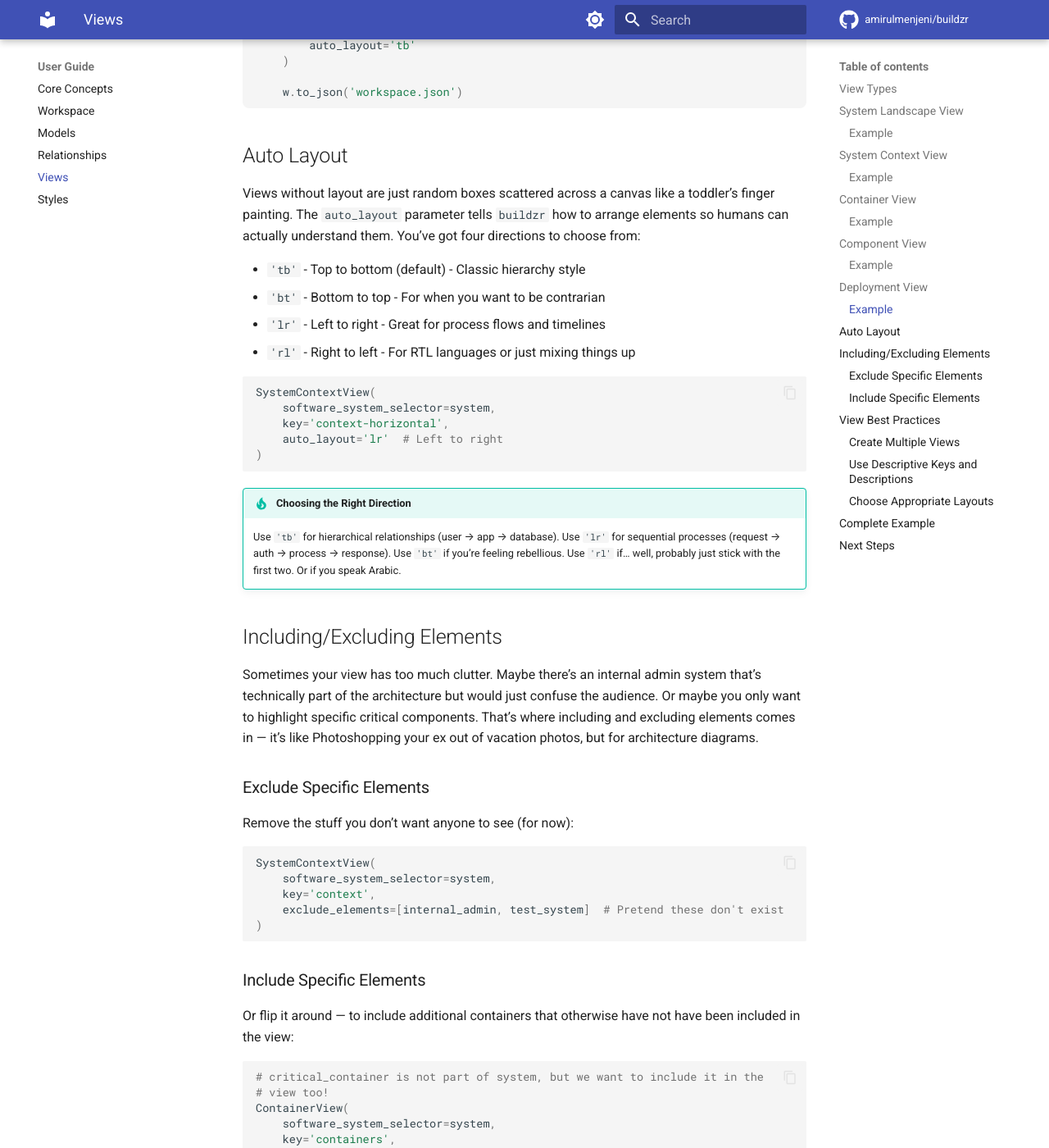
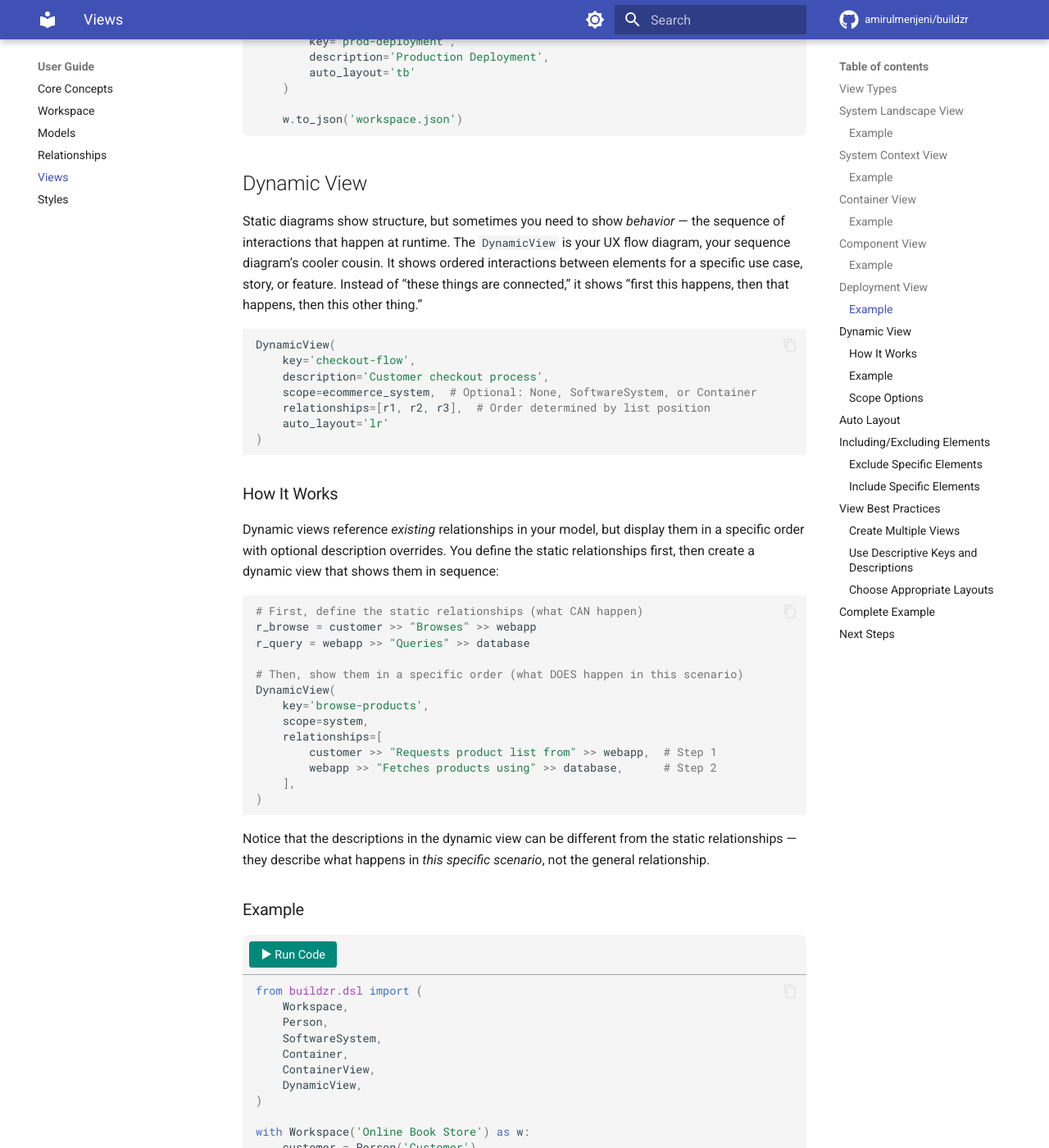
Before and after one commit to amirulmenjeni/buildzr, an MkDocs documentation site: the page built from docs/user-guide/views.md, in a window 1280 px wide and 1400 px high, scrolled down 5696 px. Shown: the whole window at 82% size. Built offline with MkDocs 1.6.1 and Material for MkDocs 9.7.7, drawn with Linux system fonts in a browser that asks for light colours; comment, search, counter and statistics services are not loaded; some of the changed text lies outside the part shown.

Commit message:
docs: add DynamicView section to views user guide
Document the DynamicView feature including:
- Overview and purpose
- How it works with existing relationships
- Complete example with Online Book Store
- Scope options (None, SoftwareSystem, Container)

🤖 Generated with [Claude Code](https://claude.com/claude-code)

Co-Authored-By: Claude Opus 4.5 <noreply@anthropic.com>

````diff
--- a/docs/user-guide/views.md
+++ b/docs/user-guide/views.md
@@ -11,6 +11,7 @@ Views are how you actually *look* at your architecture. Think of them as differe
 - **Container View**: Zooms into a system to show its applications, databases, and services
 - **Component View**: Drills into a container to reveal its internal code structure
 - **Deployment View**: Maps containers to actual infrastructure (servers, clusters, cloud resources)
+- **Dynamic View**: Shows ordered sequences of interactions for a specific use case or feature
 
 ## System Landscape View
 
@@ -247,6 +248,133 @@ with Workspace('w') as w:
     w.to_json('workspace.json')
 ```
 
+## Dynamic View
+
+Static diagrams show structure, but sometimes you need to show *behavior* --- the sequence of interactions that happen at runtime. The `DynamicView` is your UX flow diagram, your sequence diagram's cooler cousin. It shows ordered interactions between elements for a specific use case, story, or feature. Instead of "these things are connected," it shows "first this happens, then that happens, then this other thing."
+
+```python
+# norun
+DynamicView(
+    key='checkout-flow',
+    description='Customer checkout process',
+    scope=ecommerce_system,  # Optional: None, SoftwareSystem, or Container
+    relationships=[r1, r2, r3],  # Order determined by list position
+    auto_layout='lr'
+)
+```
+
+### How It Works
+
+Dynamic views reference *existing* relationships in your model, but display them in a specific order with optional description overrides. You define the static relationships first, then create a dynamic view that shows them in sequence:
+
+```python
+# norun
+# First, define the static relationships (what CAN happen)
+r_browse = customer >> "Browses" >> webapp
+r_query = webapp >> "Queries" >> database
+
+# Then, show them in a specific order (what DOES happen in this scenario)
+DynamicView(
+    key='browse-products',
+    scope=system,
+    relationships=[
+        customer >> "Requests product list from" >> webapp,  # Step 1
+        webapp >> "Fetches products using" >> database,      # Step 2
+    ],
+)
+```
+
+Notice that the descriptions in the dynamic view can be different from the static relationships --- they describe what happens in *this specific scenario*, not the general relationship.
+
+### Example
+
+```python
+from buildzr.dsl import (
+    Workspace,
+    Person,
+    SoftwareSystem,
+    Container,
+    ContainerView,
+    DynamicView,
+)
+
+with Workspace('Online Book Store') as w:
+    customer = Person('Customer')
+
+    with SoftwareSystem('Online Book Store') as bookstore:
+        webapp = Container('Web Application')
+        database = Container('Database')
+
+    # Define static relationships (the "can do" relationships)
+    customer >> "Browses and makes purchases using" >> webapp
+    webapp >> "Reads from and writes to" >> database
+
+    # Static container view showing the structure
+    ContainerView(
+        software_system_selector=bookstore,
+        key='containers',
+        description='Container view',
+        auto_layout='lr',
+    )
+
+    # Dynamic view 1: Show the "request past orders" flow
+    DynamicView(
+        key='request-past-orders',
+        description='Request past orders feature',
+        scope=bookstore,
+        relationships=[
+            customer >> "Requests past orders from" >> webapp,
+            webapp >> "Queries order history using" >> database,
+        ],
+        auto_layout='lr',
+    )
+
+    # Dynamic view 2: Show the "browse top books" flow
+    DynamicView(
+        key='browse-top-books',
+        description='Browse top 20 books feature',
+        scope=bookstore,
+        relationships=[
+            customer >> "Requests top 20 books from" >> webapp,
+            webapp >> "Queries bestsellers using" >> database,
+        ],
+        auto_layout='lr',
+    )
+
+    w.to_json('workspace.json')
+```
+
+### Scope Options
+
+The `scope` parameter determines what level of detail your dynamic view shows:
+
+- **`None`** (default): Landscape level --- shows interactions between software systems and people
+- **`SoftwareSystem`**: Container level --- shows interactions between containers within a system
+- **`Container`**: Component level --- shows interactions between components within a container
+
+```python
+# norun
+# Landscape level - systems talking to systems
+DynamicView(
+    key='system-integration',
+    relationships=[system_a >> "Sends data to" >> system_b],
+)
+
+# Container level - containers within a system
+DynamicView(
+    key='api-flow',
+    scope=my_system,
+    relationships=[webapp >> "Calls" >> api, api >> "Queries" >> db],
+)
+
+# Component level - components within a container
+DynamicView(
+    key='request-handling',
+    scope=api_container,
+    relationships=[controller >> "Delegates to" >> service],
+)
+```
+
 ## Auto Layout
 
 Views without layout are just random boxes scattered across a canvas like a toddler's finger painting. The `auto_layout` parameter tells `buildzr` how to arrange elements so humans can actually understand them. You've got four directions to choose from:
````
